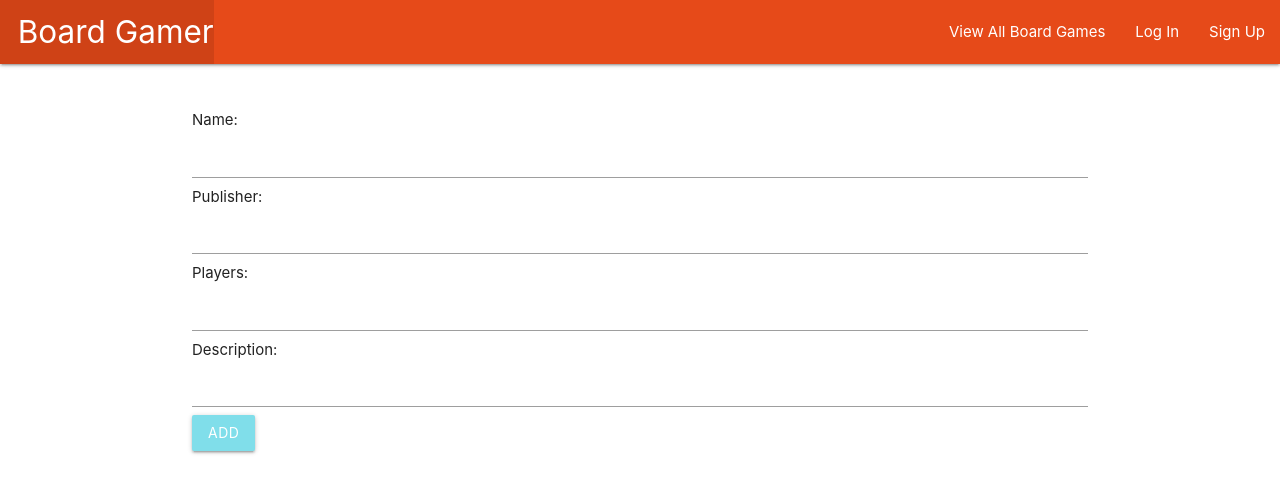
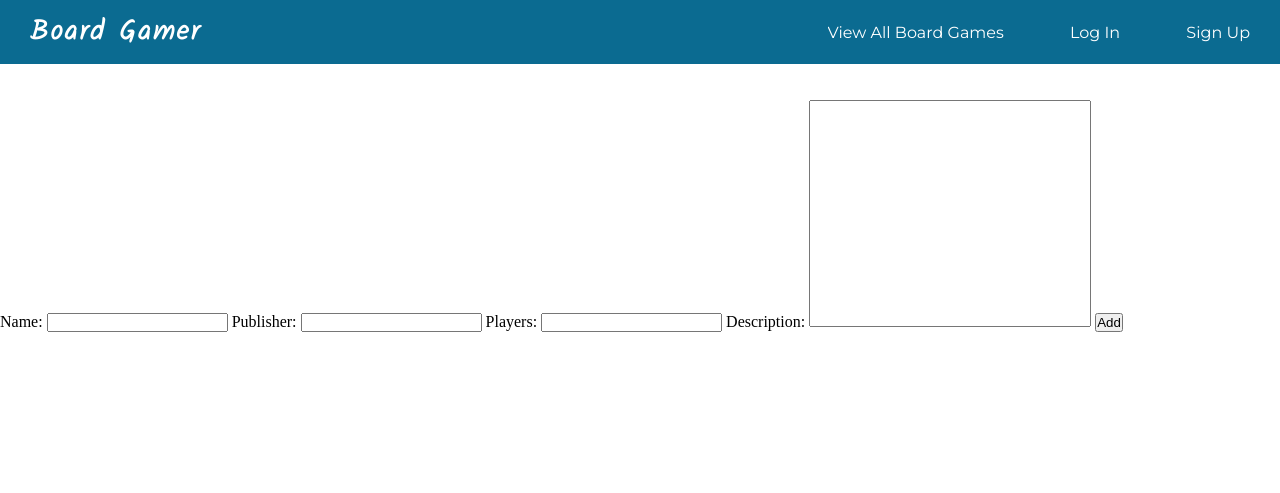
Before and after one commit to nicwithdev/boardgamer, a Django app: template main_app/templates/games/create_form.html in a window 1280 px wide. Shown: the top 493 px of the page. Run offline with Django 3.2, Linux system fonts and the light colour scheme; the template is opened without the code that fills it, so the values that code supplies are empty.

Commit message:
remove materialize and add static css files / style nav

```diff
--- /dev/null
+++ b/main_app/static/css/style.css
@@ -0,0 +1,58 @@
+@import url("https://fonts.googleapis.com/css2?family=Kalam:wght@300&family=Montserrat&display=swap");
+
+* {
+  margin: 0;
+  padding: 0;
+  box-sizing: border-box;
+}
+
+/* NAV */
+
+nav {
+  display: flex;
+  justify-content: space-between;
+  align-items: center;
+  height: 8vh;
+  overflow-x: hidden;
+  background-color: rgb(11, 107, 145);
+}
+
+.right {
+  display: flex;
+  justify-content: space-between;
+  width: 33%;
+  overflow-x: hidden;
+  margin-right: 30px;
+}
+
+.right a {
+  text-decoration: none;
+  color: white;
+  font-family: "Montserrat", sans-serif;
+}
+
+.logo {
+  font-size: 28px;
+  font-weight: lighter;
+  letter-spacing: 2px;
+  font-family: "Pacifico", sans-serif;
+  text-decoration: none;
+  color: white;
+  margin-left: 30px;
+  font-family: "Kalam", serif;
+  font-weight: 700;
+}
+
+.menu {
+  display: none;
+}
+/* FORMS */
+
+.form-area {
+  resize: none;
+}
+
+.nav-show {
+  transform: translateX(0%);
+  display: inherit;
+}
--- a/main_app/templates/base.html
+++ b/main_app/templates/base.html
@@ -1,3 +1,5 @@
+{% load static %}
+
 <!DOCTYPE html>
 <html lang="en">
 <head>
@@ -5,32 +7,39 @@
   <meta name="viewport" content="width=device-width, initial-scale=1.0">
   <meta http-equiv="X-UA-Compatible" content="ie=edge">
   <title>Board Gamer</title>
-  <link rel="stylesheet" href="https://cdnjs.cloudflare.com/ajax/libs/materialize/1.0.0/css/materialize.min.css">
+  <link rel="stylesheet" type="text/css" href="{% static 'css/style.css' %}">
 </head>
 <body>
-  <header class="navbar-fixed">
     <nav>
-      <div class="nav-wrapper deep-orange darken-2">
-        <ul>
-          <li><a href="/" class="left brand-logo">&nbsp;&nbsp;Board Gamer</a></li>
-        </ul>
-        <ul class="right">
-          <li><a href="/games/">View All Board Games</a></li>
+      <div>
+          <a href="/" class="logo">Board Gamer</a>
+      </div>
+        <div class="right">
+          <a href="/games/">View All Board Games</a>
           {% if user.is_authenticated %}
-          <li><a href="/games/user/">View My Games</a></li>
-          <li><a href="/create/">Add Game</a></li>
-          <li><a href="{% url 'logout' %}">Log Out</a></li>
+          <a href="/games/user/">View My Games</a>
+          <a href="/create/">Add Game</a>
+          <a href="{% url 'logout' %}">Log Out</a>
           {% else %}
-          <li><a href="{% url 'login' %}">Log In</a></li>
-          <li><a href="{% url 'signup' %}">Sign Up</a></li>
+          <a href="{% url 'login' %}">Log In</a>
+          <a href="{% url 'signup' %}">Sign Up</a>
           {% endif %}
-        </ul>
-      </div>
+        </div>
+        <div class="menu">
+          <p>Menu</p>
+        </div>
     </nav>
-  </header>
-  <main class="container">
+  <main>
     {% block content %}
     {% endblock %}
   </main>
+  <script>
+    const menu = document.querySelector('.menu');
+    const nav = document.querySelector('.right');
+
+    burger.addEventListener('click', function() {
+    nav.classList.toggle('nav-show');
+    });
+  </script>
 </body>
 </html>
--- a/main_app/templates/games/create_form.html
+++ b/main_app/templates/games/create_form.html
@@ -8,7 +8,7 @@
     Name: <input name="name">
     Publisher: <input name="publisher">
     Players: <input type="number" name="players">
-    Description: <input name="description">
+    Description: <textarea name="description" class="form-area" rows="15" cols="33" maxlength="500"></textarea>
     <button class="waves-effect cyan lighten-3 btn">Add</button>
 </form>
 
```
Also changed, not shown: main_app/templates/games/edit_form.html (+4 -4 lines).
